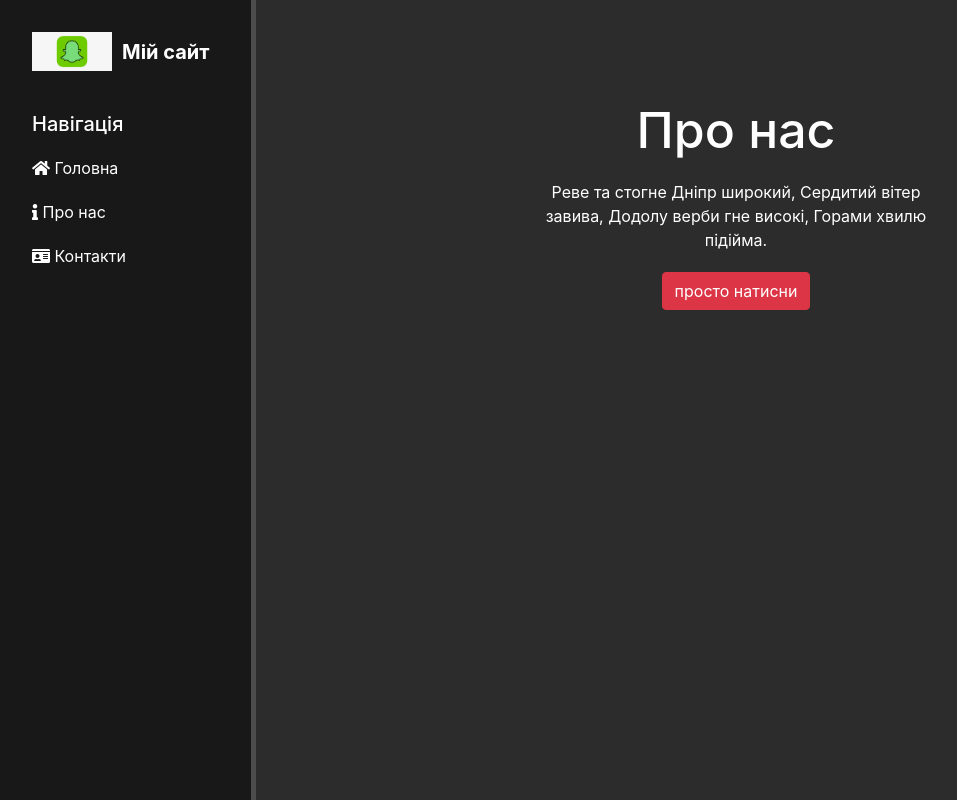
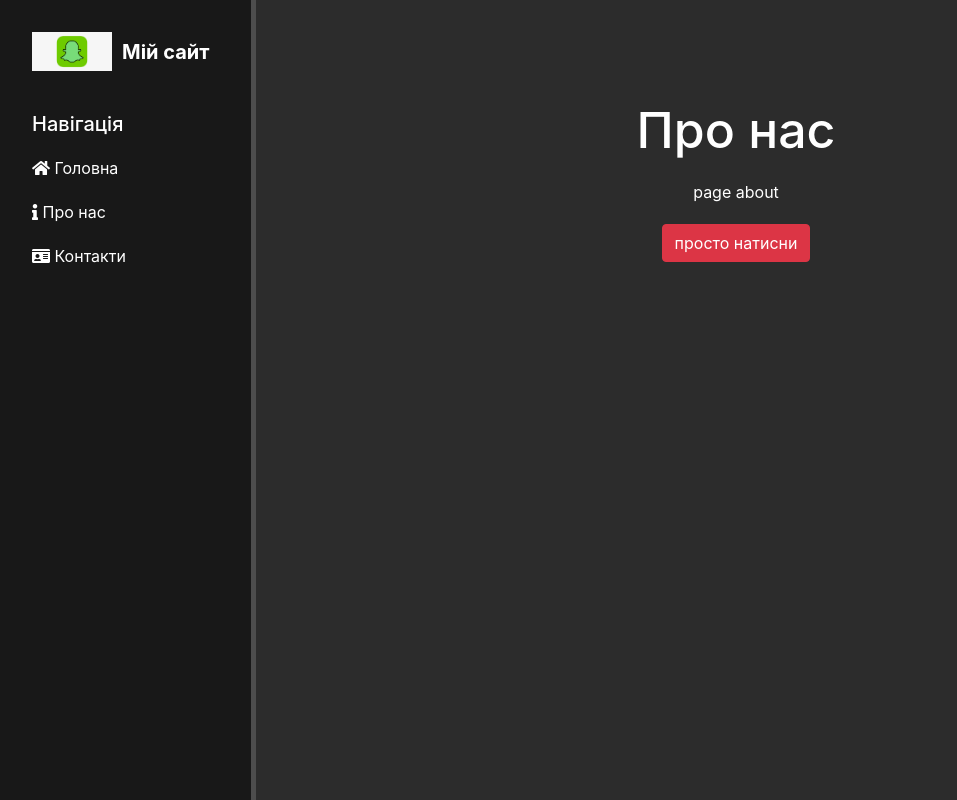
Before and after one commit to RobertVenhryn/DevOps_online_Lviv_2020Q42021Q1-, a Django app: template MyFinalProject/mysite/main/templates/main/about.html in a window 1280 px wide. Shown: the whole page, without its empty margins (0-957 px from the left). Run offline with Django 3.2, Linux system fonts and the light colour scheme; the template is opened without the code that fills it, so the values that code supplies are empty; some libraries are stand-ins or nearby versions.

Commit message:
test for s3 bucket 22:25

```diff
--- a/MyFinalProject/mysite/main/templates/main/about.html
+++ b/MyFinalProject/mysite/main/templates/main/about.html
@@ -5,7 +5,7 @@
 {% block content %}
 	<div class="features">
 		<h1>Про нас</h1>
-		<p>Реве та стогне Дніпр широкий, Сердитий вітер завива, Додолу верби гне високі, Горами хвилю підійма.</p>
+		<p>page about</p>
 		<button class="btn btn-danger">просто натисни</button>
 	</div>
 {% endblock %}
```
